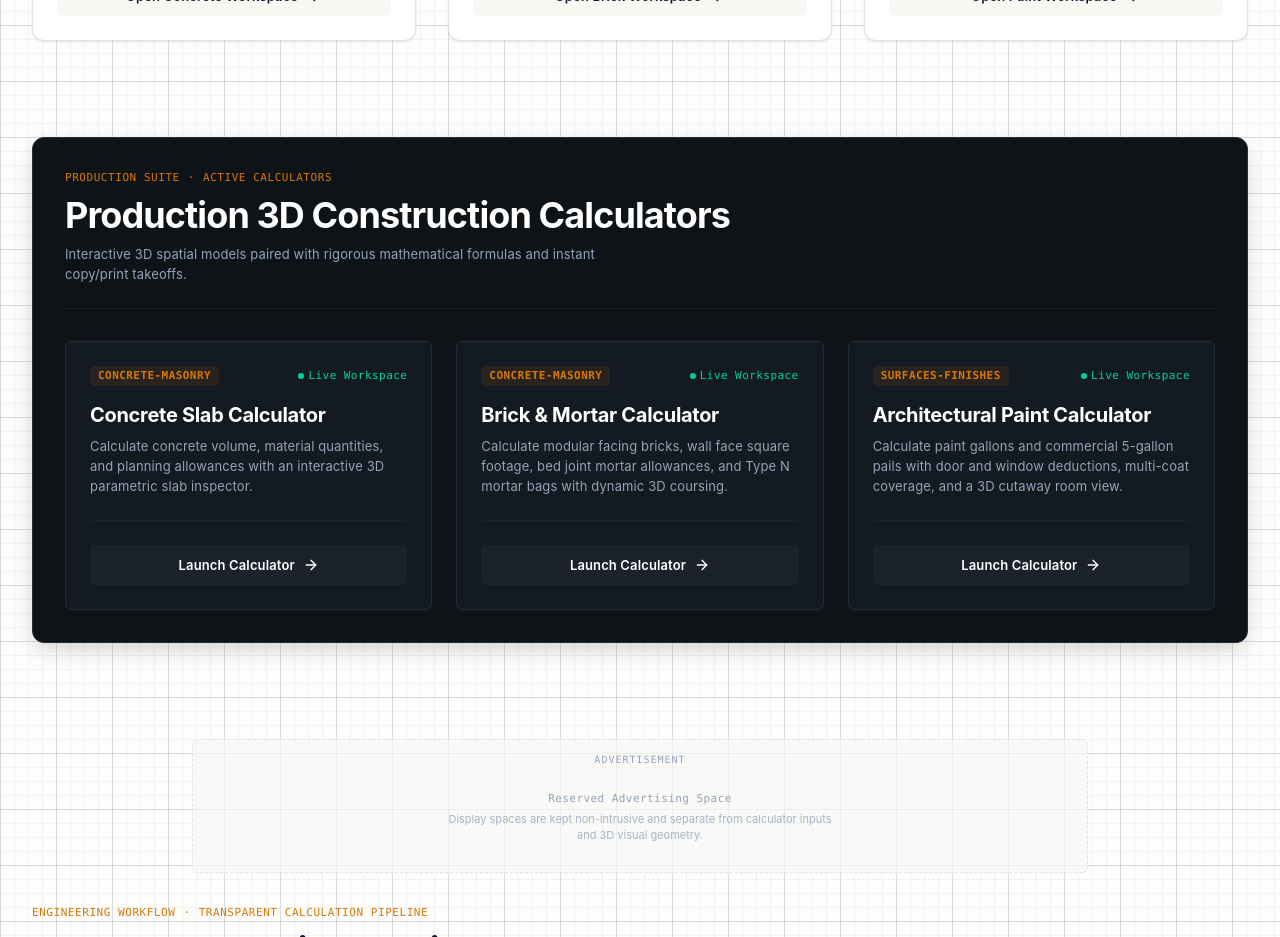
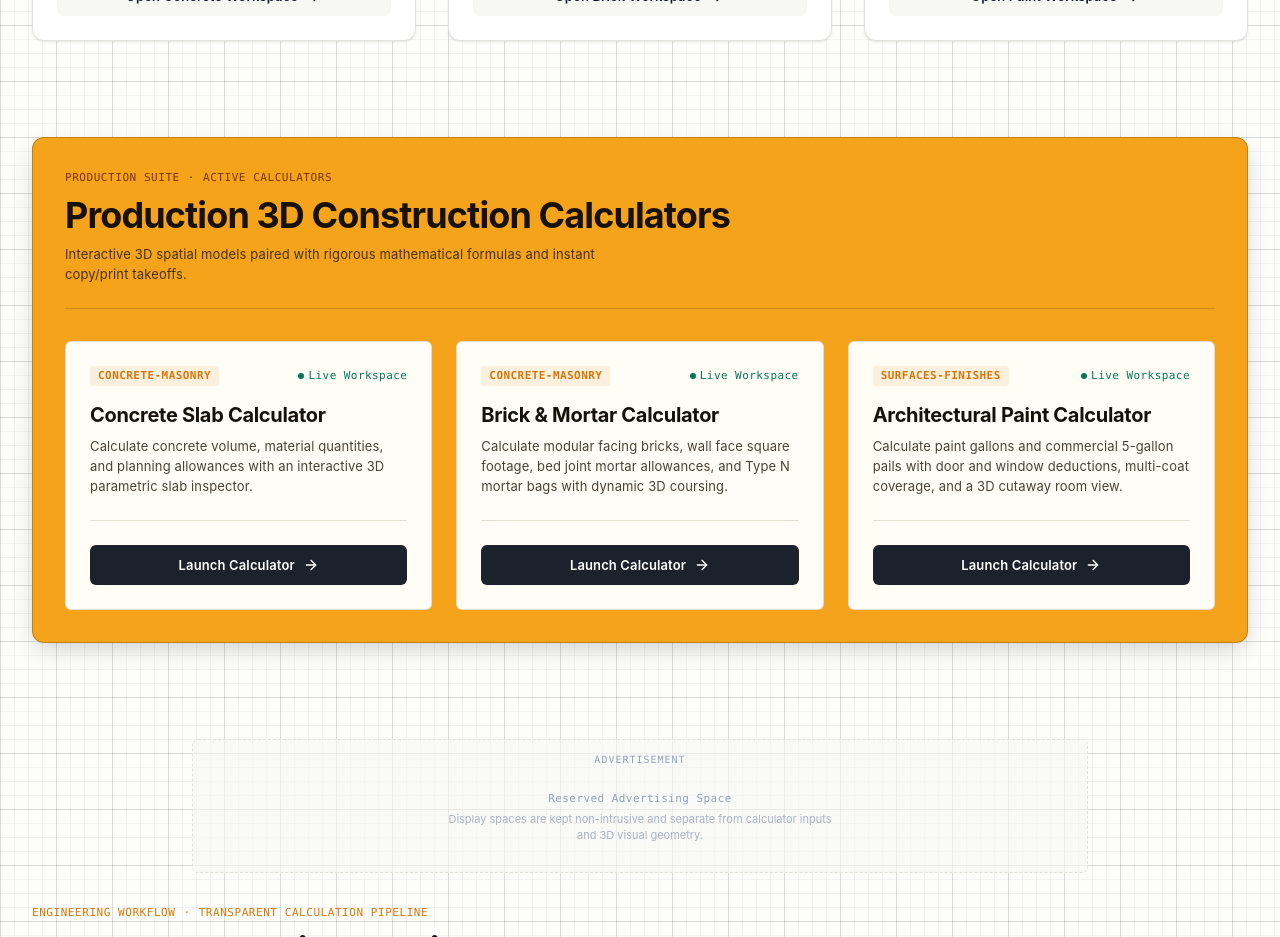
Before and after one commit to sanketnaman/structura, a React (Vite) app: page / in a window 1280 px wide. Shown: the part 1440-2377 px from the top of the page. Built offline with nearby package versions, Linux system fonts and the light colour scheme; no server answers.

Commit message:
style: amber construction-yellow light theme for production calculators section

```diff
--- a/src/components/home/HomePage.tsx
+++ b/src/components/home/HomePage.tsx
@@ -213,10 +213,10 @@ export const HomePage: React.FC<HomePageProps> = ({
       </section>
 
       {/* 3. PRODUCTION CALCULATORS DIRECTORY SECTION */}
-      <section id="production-calculators" className="space-y-8 p-8 rounded-tech-lg bg-charcoal-900 text-white border border-charcoal-750 shadow-tech-elevated">
-        <div className="flex flex-col sm:flex-row sm:items-end justify-between gap-4 border-b border-charcoal-800 pb-6">
+      <section id="production-calculators" className="space-y-8 p-8 rounded-tech-lg bg-[var(--production-bg)] text-[var(--production-heading)] border border-[var(--production-border)] shadow-tech-elevated">
+        <div className="flex flex-col sm:flex-row sm:items-end justify-between gap-4 border-b border-[var(--production-divider)] pb-6">
           <div>
-            <div className="flex items-center gap-2 text-micro font-mono text-accent uppercase tracking-wider mb-2">
+            <div className="flex items-center gap-2 text-micro font-mono uppercase tracking-wider mb-2 text-[var(--production-eyebrow)]">
               <span>Production Suite</span>
               <span aria-hidden="true">·</span>
               <span>Active Calculators</span>
@@ -224,7 +224,7 @@ export const HomePage: React.FC<HomePageProps> = ({
             <h2 className="text-heading-lg sm:text-display font-bold">
               Production 3D Construction Calculators
             </h2>
-            <p className="text-caption text-slate-400 max-w-xl mt-2">
+            <p className="text-caption text-[var(--production-body)] max-w-xl mt-2">
               Interactive 3D spatial models paired with rigorous mathematical formulas and instant copy/print takeoffs.
             </p>
           </div>
@@ -234,29 +234,29 @@ export const HomePage: React.FC<HomePageProps> = ({
           {TOOL_REGISTRY.filter((t) => t.implemented).map((tool) => (
             <div
               key={tool.slug}
-              className="p-6 rounded-tech bg-charcoal-850 border border-charcoal-750 hover:border-accent transition-all duration-200 flex flex-col justify-between group"
+              className="p-6 rounded-tech bg-[var(--production-card)] border border-[var(--production-card-border)] hover:border-accent transition-all duration-200 flex flex-col justify-between group"
             >
               <div className="space-y-4">
                 <div className="flex items-center justify-between">
                   <span className="text-micro font-mono uppercase px-2 py-0.5 rounded bg-accent/10 text-accent font-semibold">
                     {tool.category}
                   </span>
-                  <span className="text-micro font-mono text-emerald-400 flex items-center gap-1">
-                    <span className="w-1.5 h-1.5 rounded-full bg-emerald-400" />
+                  <span className="text-micro font-mono text-emerald-700 dark:text-emerald-400 flex items-center gap-1">
+                    <span className="w-1.5 h-1.5 rounded-full bg-emerald-700 dark:bg-emerald-400" />
                     Live Workspace
                   </span>
                 </div>
                 <div>
-                  <h3 className="text-heading-md font-bold text-white group-hover:text-accent transition-colors">
+                  <h3 className="text-heading-md font-bold text-[var(--production-card-heading)] group-hover:text-accent transition-colors">
                     {tool.name}
                   </h3>
-                  <p className="text-caption text-slate-400 mt-2 line-clamp-3">
+                  <p className="text-caption text-[var(--production-card-body)] mt-2 line-clamp-3">
                     {tool.description}
                   </p>
                 </div>
               </div>
 
-              <div className="pt-6 border-t border-charcoal-800 mt-6">
+              <div className="pt-6 border-t border-[var(--production-card-divider)] mt-6">
                 <button
                   type="button"
                   onClick={() => onNavigateToTool(tool.slug)}
--- a/src/index.css
+++ b/src/index.css
@@ -15,6 +15,19 @@
     --accent: #d97706;
     --accent-hover: #b45309;
     --accent-subtle: rgba(217, 119, 6, 0.08);
+
+    /* Production calculators section — light: construction amber */
+    --production-bg: #f5a31a;
+    --production-heading: #16120a;
+    --production-body: rgba(32, 27, 17, 0.82);
+    --production-eyebrow: #7c3503;
+    --production-border: rgba(74, 47, 8, 0.3);
+    --production-divider: rgba(74, 47, 8, 0.22);
+    --production-card: #fffdf6;
+    --production-card-border: rgba(74, 47, 8, 0.16);
+    --production-card-divider: rgba(74, 47, 8, 0.14);
+    --production-card-heading: #16120a;
+    --production-card-body: #4a4335;
   }
 
   .dark {
@@ -29,6 +42,19 @@
     --accent: #d97706;
     --accent-hover: #b45309;
     --accent-subtle: rgba(217, 119, 6, 0.12);
+
+    /* Production calculators section — dark: existing graphite (unchanged) */
+    --production-bg: #0e1318;
+    --production-heading: #ffffff;
+    --production-body: #94a3b8;
+    --production-eyebrow: #d97706;
+    --production-border: #232c37;
+    --production-divider: #1b222b;
+    --production-card: #141a21;
+    --production-card-border: #232c37;
+    --production-card-divider: #1b222b;
+    --production-card-heading: #ffffff;
+    --production-card-body: #94a3b8;
   }
 
   body {
```
